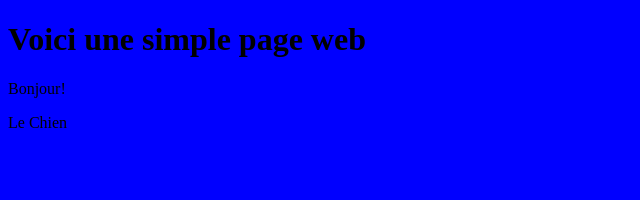
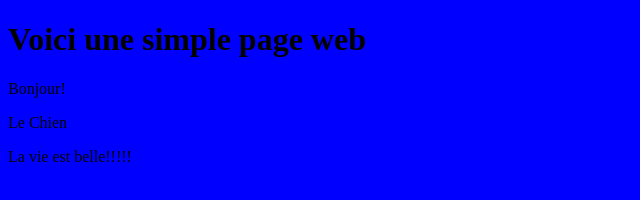
Before and after one commit to dibarreche/d73-labo-git-02, a plain HTML site: page index.html in a window 1280 px wide. Shown: the whole page, without its empty margins (0-640 px from the left). Drawn offline with Linux system fonts and the light colour scheme.

Commit message:
Ajout citation

```diff
--- a/index.html
+++ b/index.html
@@ -10,5 +10,6 @@
 
 	<p>Bonjour!</p>
 	<p>Le Chien</p>
+	<p>La vie est belle!!!!!</p>
 	</body>
 </html>
```
